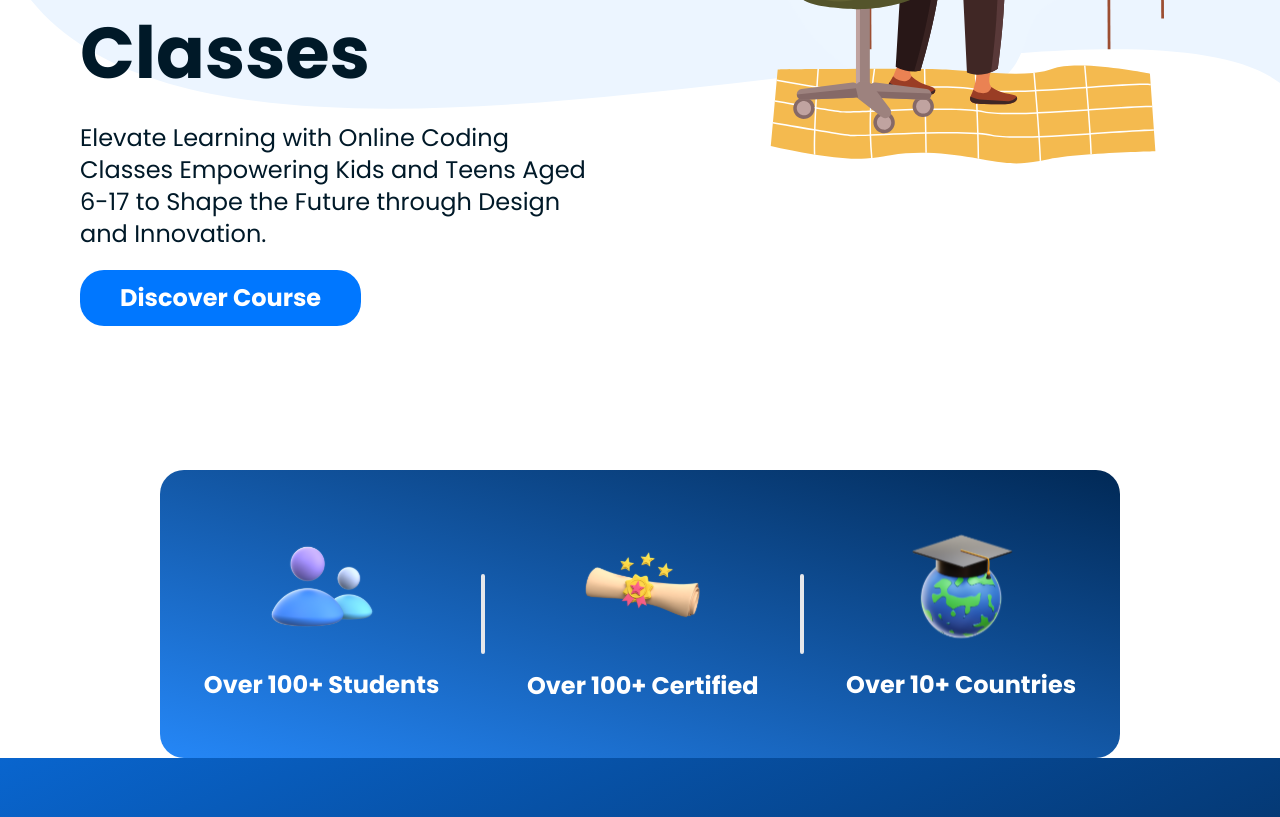
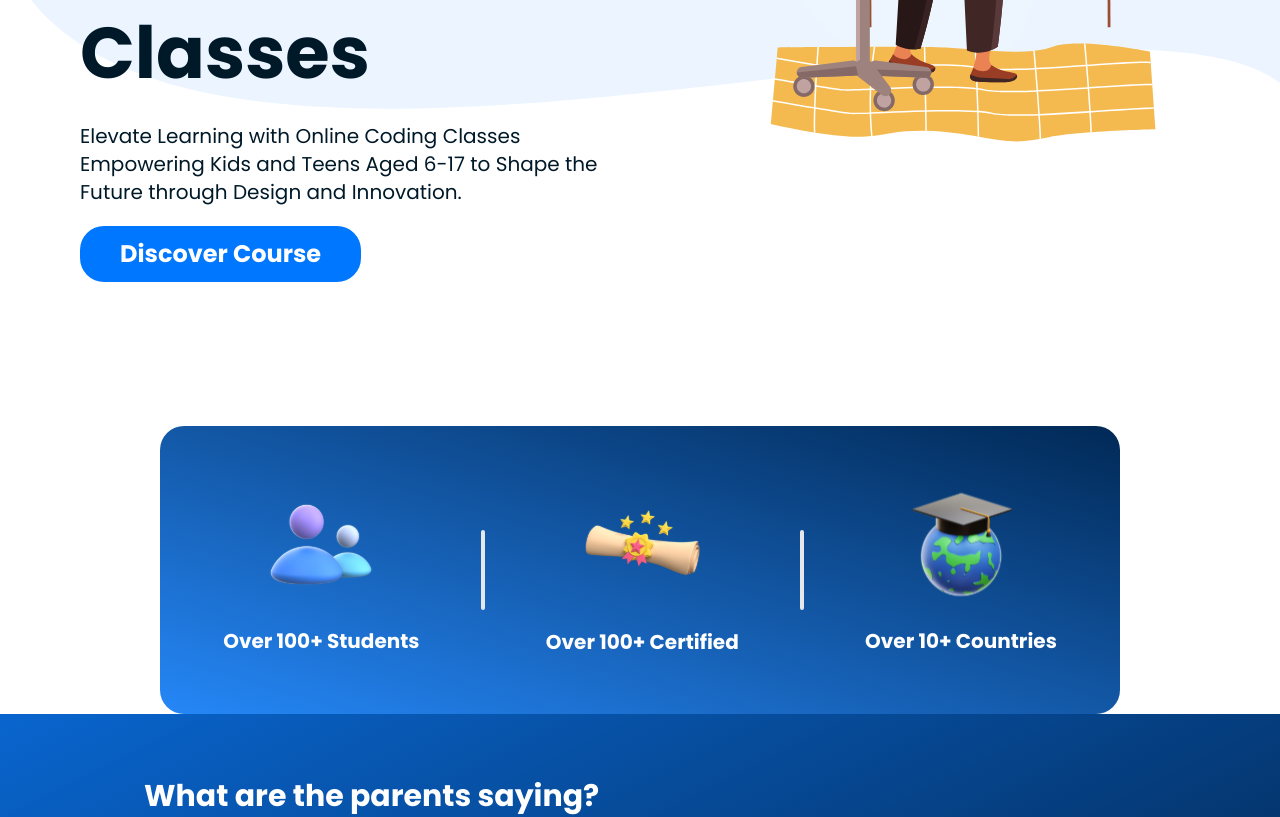
Before and after one commit to Adeleyeha-17/Leadwinn-Academy, a React (Vite) app: page / in a window 1280 px wide. Shown: the part 640-1457 px from the top of the page. Built offline with nearby package versions, Linux system fonts and the light colour scheme.

Commit message:
updated Hero

```diff
--- a/src/components/Hero/Hero.tsx
+++ b/src/components/Hero/Hero.tsx
@@ -35,7 +35,7 @@ export const Hero: React.FC<HomeProps> = () => {
         <div className="font-poppins text-lead-black">
 
           <h1 className="text-3xl sm:text-4xl md:text-myXL xl:text-7xl font-semibold md:max-xl:leading-snug xl:leading-heading mb-2 md:mb-5">Engage in the Future of Learning with <span className={`animate-slide-top ${currentColorClass}`}>{currentWord}</span>  Online Coding Classes</h1>
-          <h1 className="mb-3 md:mb-5 lg:pr-20 text-sm md:max-lg:text-base lg:text-base xl:text-2xl">Elevate Learning with Online Coding Classes Empowering Kids and Teens Aged 6-17 to Shape the Future through Design and Innovation.</h1>
+          <h1 className="mb-3 md:mb-5 lg:pr-20 text-sm md:max-lg:text-base lg:text-base xl:text-xl">Elevate Learning with Online Coding Classes Empowering Kids and Teens Aged 6-17 to Shape the Future through Design and Innovation.</h1>
 
           <Button path="" title="Discover Course" />
 
@@ -44,7 +44,7 @@ export const Hero: React.FC<HomeProps> = () => {
         <img src="./homeIllustration.svg" alt="home illustration" className="mx-auto sm:w-3/4 md:w-2/5" />
       </div>
 
-      <div className=" bg-gradient-to-tr from-home-gra-2 to-home-gra h-20 md:h-48 xl:h-72 w-4/5 xl:w-3/4 rounded-3xl font-poppins text-white md:font-bold text-xs md:text-sm lg:text-base xl:text-2xl items-center justify-between px-10 -mt-10 xl:mt-16 mx-auto hidden md:flex">
+      <div className=" bg-gradient-to-tr from-home-gra-2 to-home-gra h-20 md:h-48 xl:h-72 w-4/5 xl:w-3/4 rounded-3xl font-poppins text-white md:font-bold text-xs md:text-sm lg:text-base xl:text-xl items-center justify-between px-10 -mt-10 xl:mt-16 mx-auto hidden md:flex">
         <div className="flex flex-col items-center mx-auto">
           <img src="./edu1.svg" alt="" className="mx-auto xl:mb-6" />
           <h1>Over 100+ Students</h1>
```
